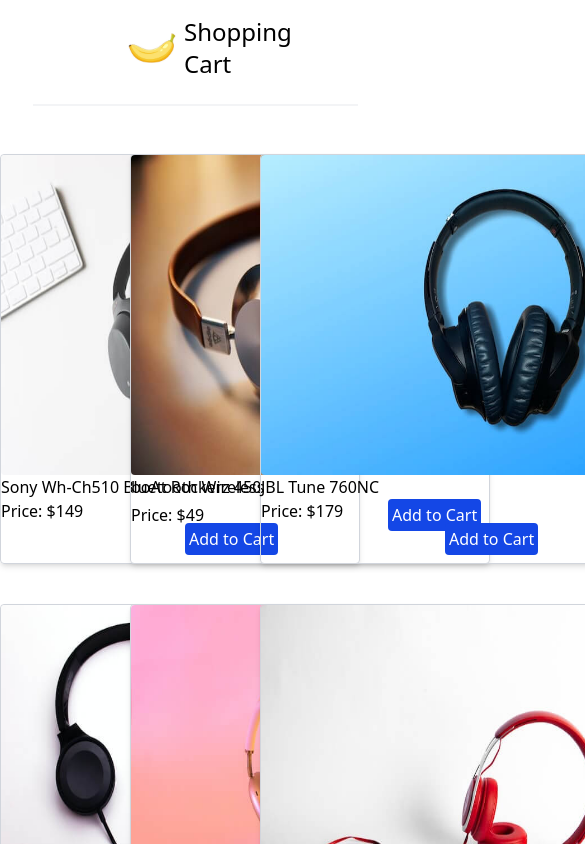
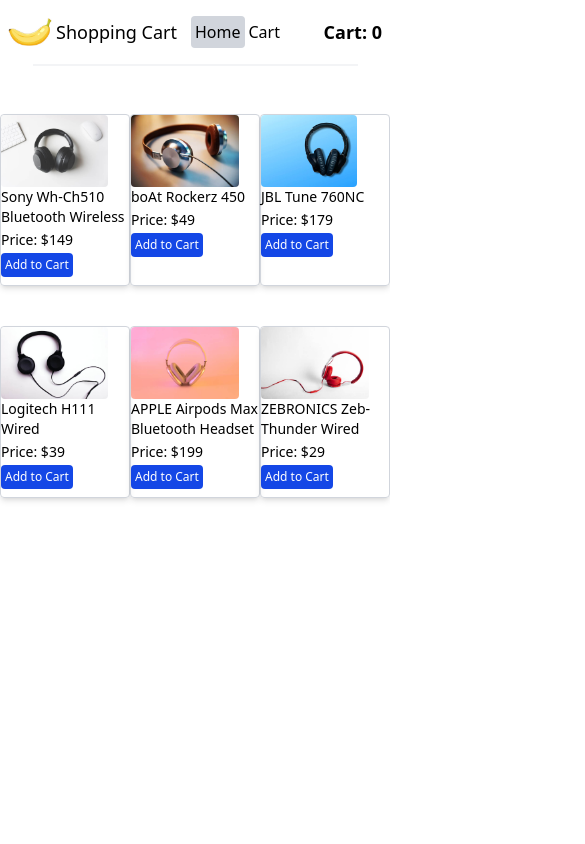
Before and after one commit to ahmad4948/Shopping-Cart, a React (Vite) app: page / in a window 390 px wide. Shown: the top 844 px of the page, 585 px wide, since content can reach past the window. Built offline with nearby package versions, Linux system fonts and the light colour scheme.

Commit message:
Made layout responsive

```diff
--- a/src/Components/Cart.jsx
+++ b/src/Components/Cart.jsx
@@ -11,11 +11,14 @@
         <br/>
         <br/>
         {cartitems.map(p=>(
-            <div className="flex justify-between ml-48 max-w-6xl shadow-md rounded mb-8 border border-gray-300 border-solid h-40">
+            <div className="flex justify-between md:ml-48 max-w-6xl shadow-md rounded mb-8
+             border border-gray-300 border-solid h-24 md:h-40">
          <img  className="w-auto h-full" src={p.image}/>
-         <span className="my-auto ml-8">{p.name}</span>
-         <span className="my-auto ml-80">${p.price}</span>
-         <button className="bg-red-700 cursor-pointer h-8 rounded my-auto text-white p-1 mr-6 ml-80" onClick={()=>hi(p.id)}>Remove</button>
+         <span className="my-auto ml-8 md:text-base text-sm">{p.name}</span>
+         <span className="my-auto ml-2.5 md:ml-80 mr-3 md:mr-0">${p.price}</span>
+         <button className="bg-red-700 cursor-pointer h-8 rounded my-auto text-white p-1
+          md:mr-6 ml-auto md:ml-80 text-xs md:text-base mr-1"
+         onClick={()=>hi(p.id)}>Remove</button>
          </div>
         )
         )}
--- a/src/Components/Header1.jsx
+++ b/src/Components/Header1.jsx
@@ -9,26 +9,26 @@
         })}
     return(
       <>
-        <div className=' flex justify-between items-center mt-4 px-32'>
+        <div className=' flex justify-between items-center mt-4 px-2 md:px-32'>
 
         <div className="flex items-center">
-        <img className="w-12 h-auto" src="banana.jpg" alt="banana"/>
+        <img className="w-11 md:w-12 h-auto" src="banana.jpg" alt="banana"/>
 
-      <h1 className="ml-2 text-2xl ">Shopping Cart</h1>
+      <h1 className="ml-1 text-lg md:text-2xl ">Shopping Cart</h1>
 
-      <nav className="ml-82 flex space-x-8">
+      <nav className="ml-3.5 md:ml-82 flex space-x-1">
        <NavLink to="/" className={({ isActive }) =>(
-              isActive ? "text-2xl bg-gray-300 rounded p-1" : "text-2xl my-auto"
+              isActive ? "text-base md:text-2xl bg-gray-300 rounded p-1" : "text-base md:text-2xl my-auto"
             )}>Home</NavLink>
 
        <NavLink to="/Cart" className={({ isActive }) =>
-              isActive ? "text-2xl bg-gray-300 rounded p-1.5 mt-1" : "text-2xl w-4 mt-1"
+              isActive ? "text-base md:text-2xl bg-gray-300 rounded p-1.5 mt-1" : "text-base md:text-2xl w-4 mt-1"
             }>Cart</NavLink>
        </nav>
        </div>
-      <span className="text-2xl font-bold">Cart: {items}</span>
+      <span className="text-lg md:text-2xl font-bold">Cart: {items}</span>
       </div>
-         <hr className="border-t-2 border-gray-100 mt-6 w-5/6 mx-auto"></hr>
+         <hr className="border-t-2 border-gray-100 mt-4 md:mt-6 w-5/6 mx-auto"></hr>
          </>
     )
 }
--- a/src/Components/Home.jsx
+++ b/src/Components/Home.jsx
@@ -11,13 +11,13 @@
         const incart = buttons.includes(product.id);
 
          return(
-        <div key={product.id} className="mx-auto mb-10 shadow-md border border-gray-300 w-90 rounded">
-        <img src={product.image} alt={product.name} className="w-full h-80 rounded"/>
-        <h2>{product.name}</h2>
-        <span>Price: ${product.price}</span>
+        <div key={product.id} className="mx-auto mb-10 shadow-md border border-gray-300 w-full md:w-90 rounded">
+        <img src={product.image} alt={product.name} className="md:w-full h-18 md:h-80 rounded"/>
+        <h2 className="text-sm md:text-base">{product.name}</h2>
+        <span className="text-sm md:text-base">Price: ${product.price}</span>
         {incart?
-        <button className="ml-46 bg-red-700 rounded p-1 text-white cursor-pointer mb-2 w-18" onClick={()=>hi(product.id)}>Remove</button>
-        :<button className="ml-46 bg-blue-700 rounded p-1 text-white cursor-pointer mb-2" onClick={()=>hi(product.id)}>Add to Cart</button>
+        <button className="text-xs md:text-base md:ml-46 bg-red-700 rounded p-1 text-white cursor-pointer mb-2 md:w-18" onClick={()=>hi(product.id)}>Remove</button>
+        :<button className="text-xs md:text-base md:ml-46 bg-blue-700 rounded p-1 text-white cursor-pointer mb-2" onClick={()=>hi(product.id)}>Add to Cart</button>
         }
         </div>
     );
```
